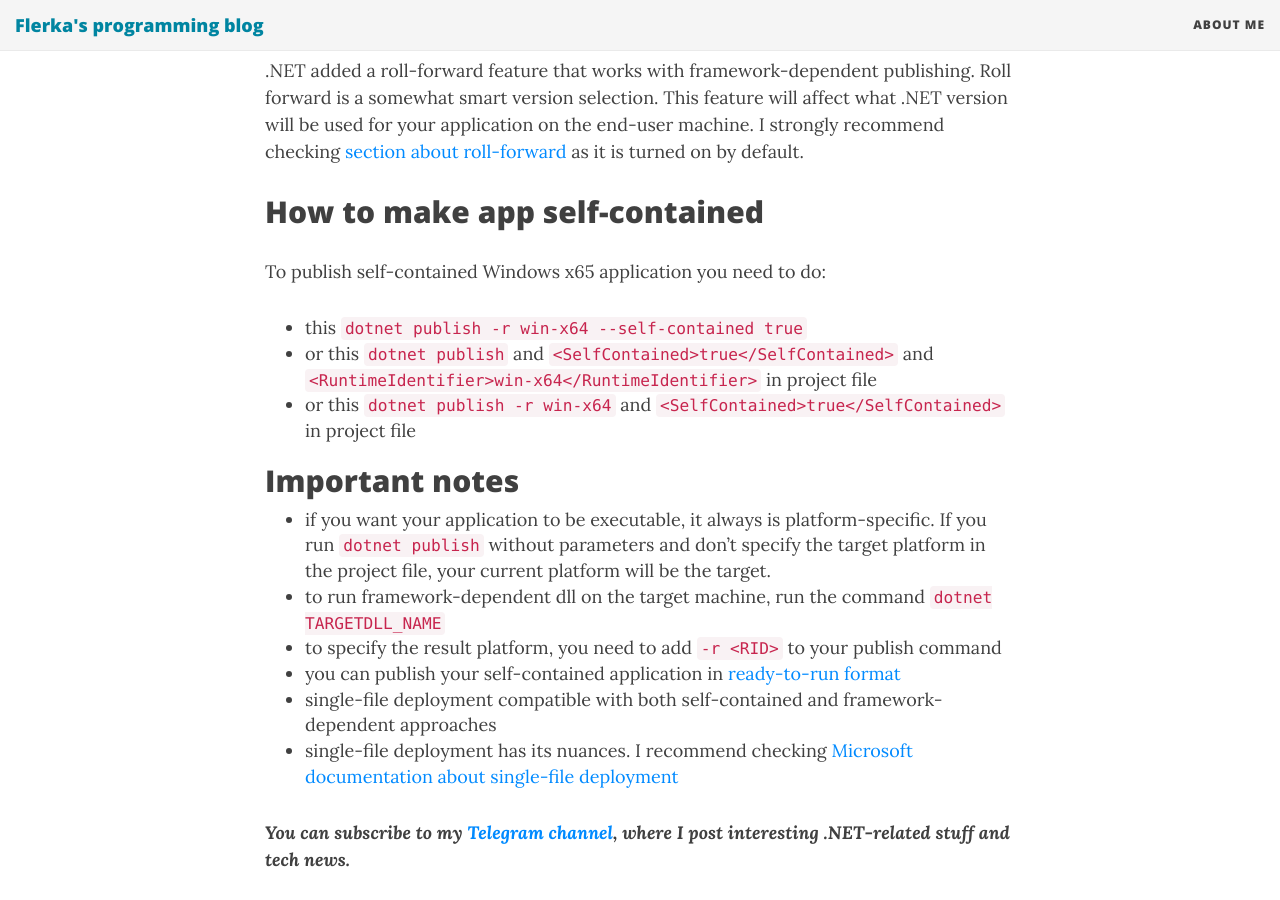
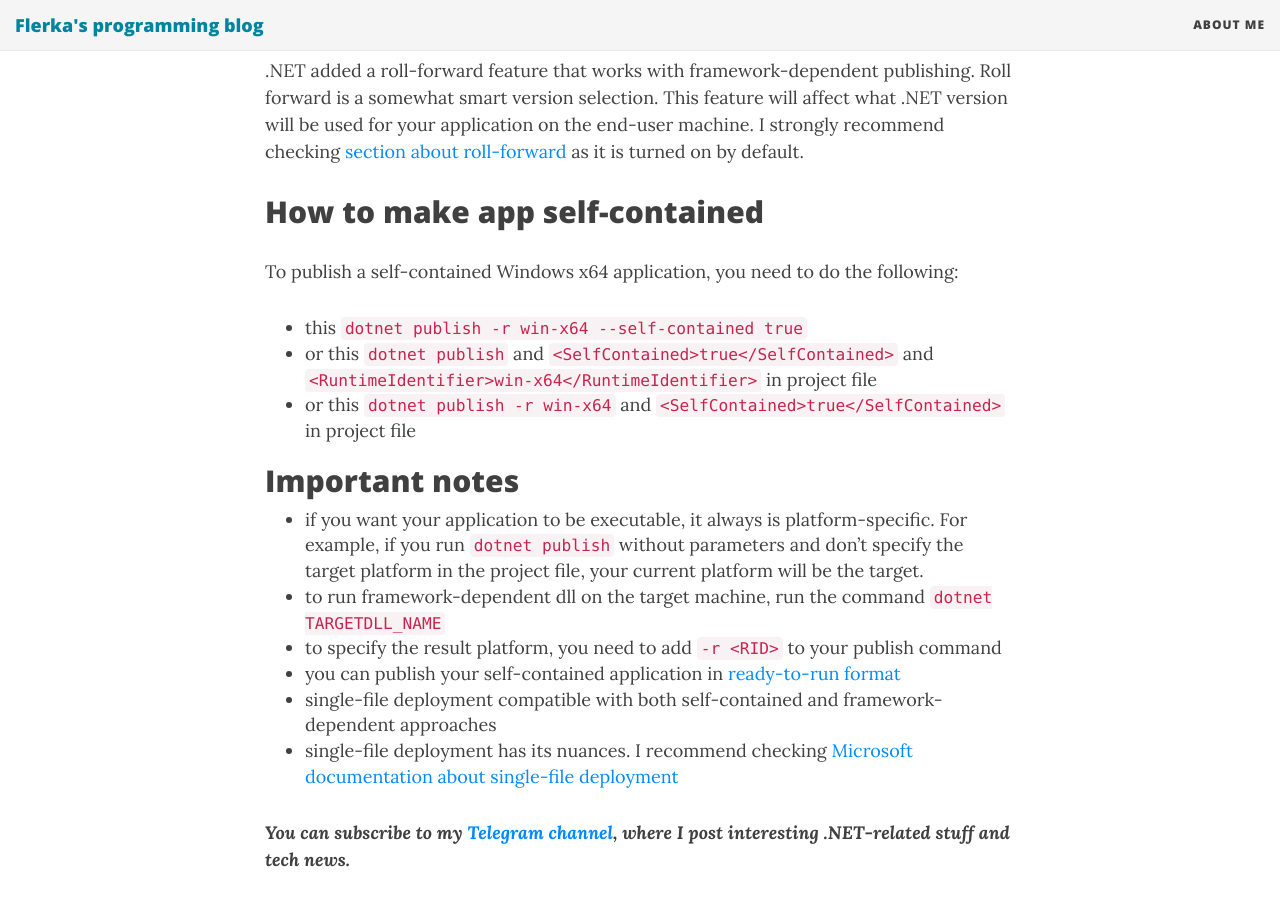
Before and after one commit to flerka/personal-blog, a Jekyll site: the page built from _posts/2022-07-11-application-publishing-dotnet.md, in a window 1280 px wide and 900 px high, scrolled down 1473 px. Built offline with Jekyll 4.4.1, drawn with Linux system fonts in a browser that asks for light colours; nearby versions of some CDN libraries; comment, search, counter and statistics services are not loaded; some of the changed text lies outside the part shown.

Commit message:
fix typos applications publishing

```diff
--- a/_posts/2022-07-11-application-publishing-dotnet.md
+++ b/_posts/2022-07-11-application-publishing-dotnet.md
@@ -36,13 +36,13 @@ Cons of this approach:
 .NET added a roll-forward feature that works with framework-dependent publishing. Roll forward is a somewhat smart version selection. This feature will affect what .NET version will be used for your application on the end-user machine. I strongly recommend checking [section about roll-forward](https://docs.microsoft.com/en-us/dotnet/core/versions/selection#framework-dependent-apps-roll-forward) as it is turned on by default.
 
 ## How to make app self-contained
-To publish self-contained Windows x65 application you need to do:
+To publish a self-contained Windows x64 application, you need to do the following:
 - this `dotnet publish -r win-x64 --self-contained true`
 - or this `dotnet publish` and `<SelfContained>true</SelfContained>` and `<RuntimeIdentifier>win-x64</RuntimeIdentifier>` in project file
 - or this `dotnet publish -r win-x64` and `<SelfContained>true</SelfContained>` in project file
 
 ## Important notes
-- if you want your application to be executable, it always is platform-specific. If you run `dotnet publish` without parameters and don't specify the target platform in the project file, your current platform will be the target.
+- if you want your application to be executable, it always is platform-specific. For example, if you run `dotnet publish` without parameters and don't specify the target platform in the project file, your current platform will be the target.
 - to run framework-dependent dll on the target machine, run the command `dotnet TARGETDLL_NAME`
 - to specify the result platform, you need to add `-r <RID>` to your publish command
 - you can publish your self-contained application in [ready-to-run format](https://docs.microsoft.com/en-us/dotnet/core/deploying/#publish-with-readytorun-images)
```
Also changed, not shown: other parts of _posts/2022-07-11-application-publishing-dotnet.md (+1 -1 lines).
